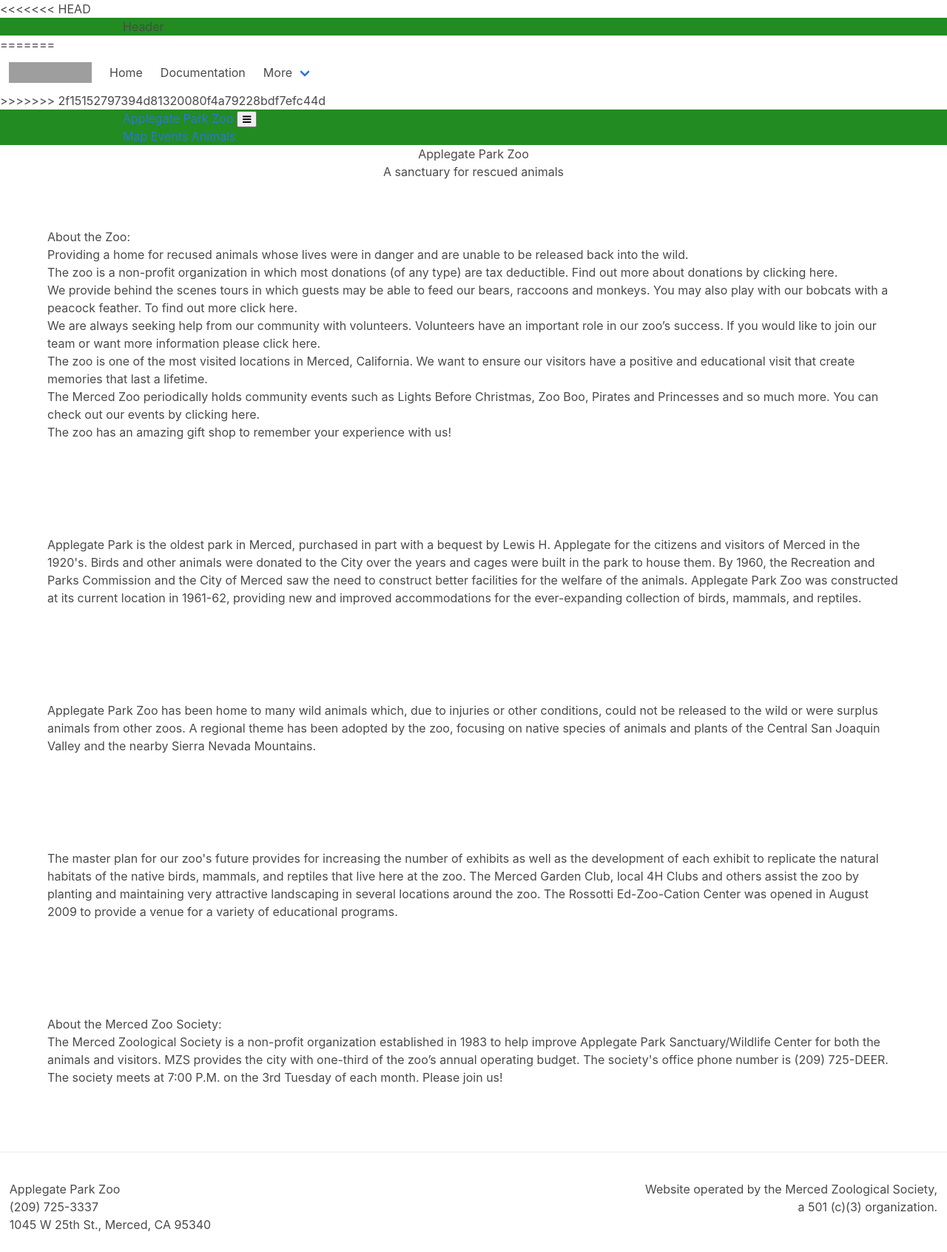
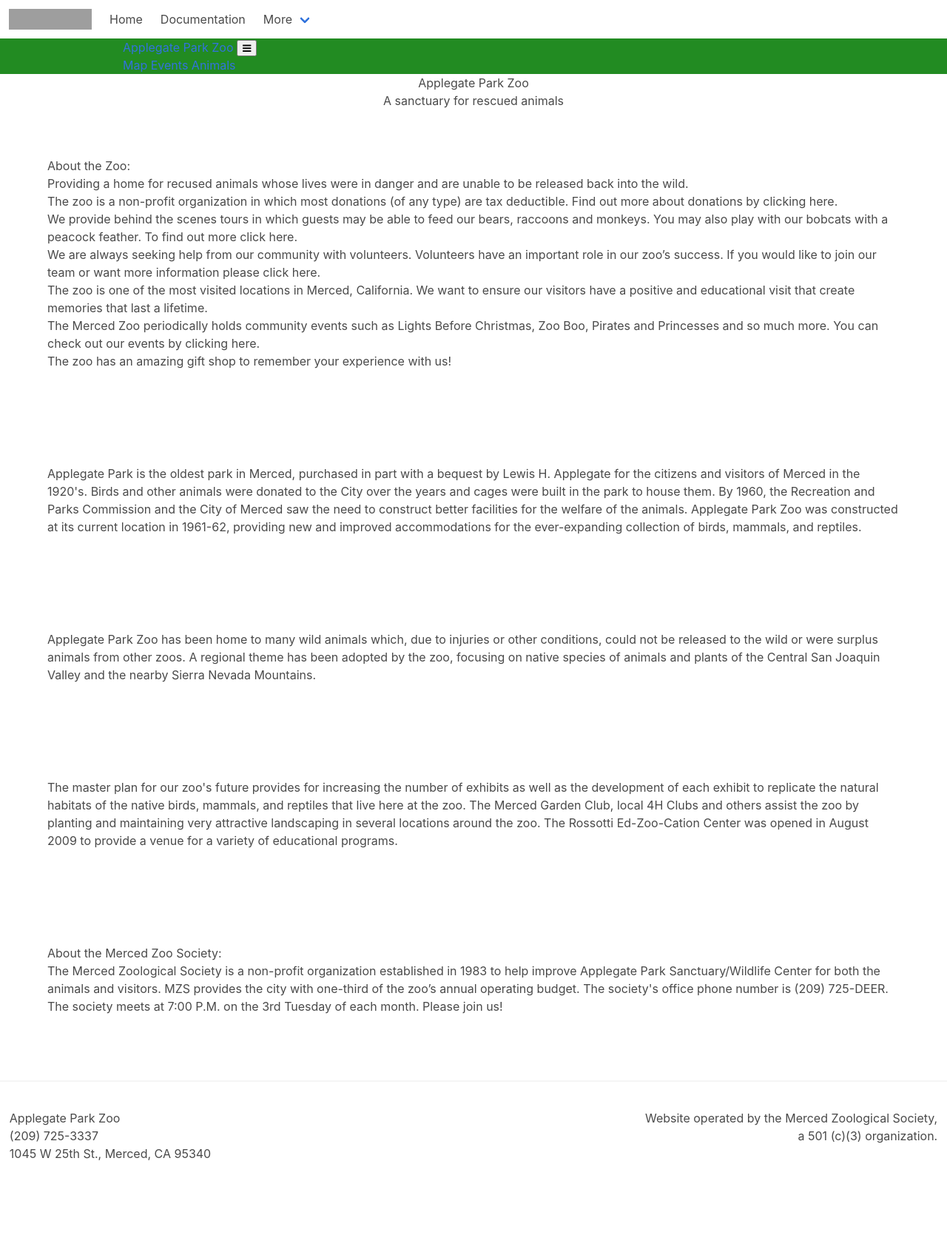
Before and after one commit to karnaerrande/Zoo-Project, a Python web app: template templates/index.html in a window 1280 px wide. Shown: the whole page at 74% size. After the commit the page ends 1568 px from the top, so only its background shows below. Run offline with Jinja, Linux system fonts and the light colour scheme; the template is opened without the code that fills it, so the values that code supplies are empty; grey boxes are pictures that could not be loaded.

Commit message:
fixes merge changes1

```diff
--- a/templates/index.html
+++ b/templates/index.html
@@ -31,11 +31,7 @@
          <!--Let browser know website is optimized for mobile-->
       <meta name="viewport" content="width=device-width, initial-scale=1.0"/>
     </head>
-<<<<<<< HEAD
-    <div class="header" id="myHeader">
-        <h1>Header</h1>
-    </div>
-=======
+
 
     <body>
 
@@ -89,7 +85,7 @@
         </div>
         </nav>
 
->>>>>>> 2f15152797394d81320080f4a79228bdf7efc44d
+
         <!-- Navigation -->
         <div class="w3-bar w3-bottombar w3-border-light-green w3-card w3-green row w3-round header" id="myHeader">
                 <a href="/" class="w3-bar-item w3-button w3-green w3-left ">Applegate Park Zoo</a>
```
